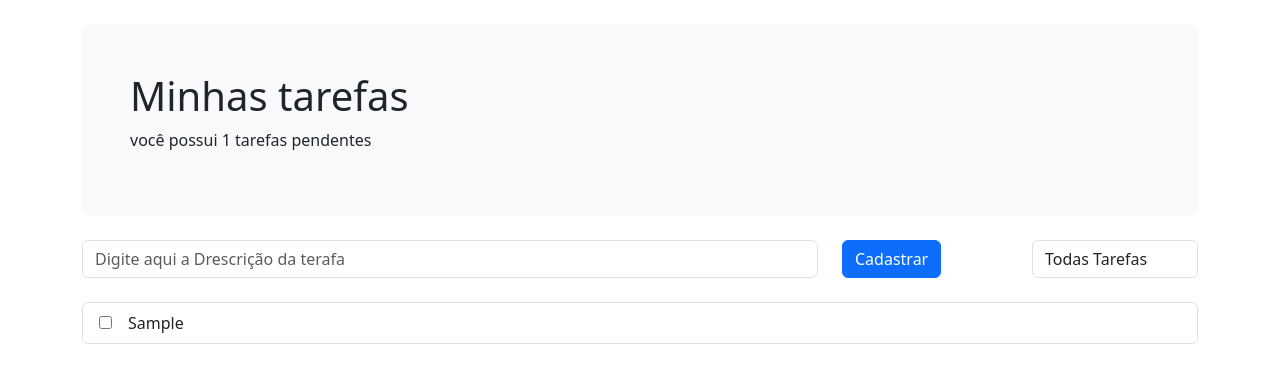
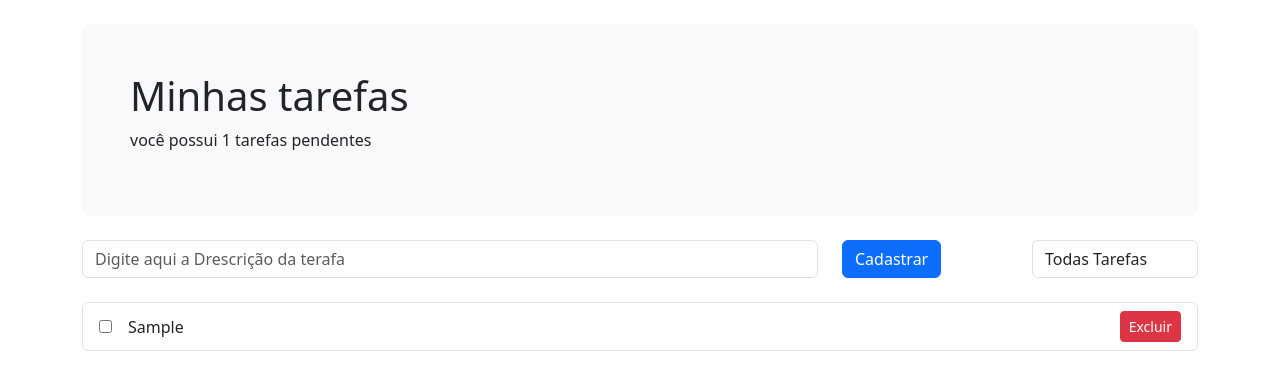
Before and after one commit to Willsmt/todo-vue, a Vue app: page / in a window 1280 px wide. Both pictures are taken after typing "Sample" into the empty fields and a click on the button "Cadastrar". Shown: the top 390 px of the page. Built offline with nearby package versions, Linux system fonts and the light colour scheme.

Commit message:
colocando botao para excluir a tarefa

```diff
--- a/src/App.vue
+++ b/src/App.vue
@@ -39,6 +39,10 @@ const cadastraTarefa = () => {
   estado.tarefas.push(tarefaNova);
   estado.tarefaTemp = "";
 };
+
+const deletarTarefa = (tarefa) => {
+  estado.tarefas = estado.tarefas.filter((t) => t !== tarefa);
+};
 </script>
 
 <template>
@@ -50,6 +54,6 @@ const cadastraTarefa = () => {
       :edita-tarefa-temp="(evento) => (estado.tarefaTemp = evento.target.value)"
       :cadastra-taterefa="cadastraTarefa"
     />
-    <ListaDeTarefas :tarefas="getTarefasfiltradas()" />
+    <ListaDeTarefas :tarefas="getTarefasfiltradas()" @deletar="deletarTarefa" />
   </div>
 </template>
--- a/src/components/ListaDeTarefas.vue
+++ b/src/components/ListaDeTarefas.vue
@@ -1,14 +1,16 @@
 <script setup>
 const props = defineProps(["tarefas"]);
+const emit = defineEmits(["deletar"]);
 </script>
 
 <template>
   <ul class="list-group mt-4" v-if="props.tarefas.length > 0">
     <li
-      class="list-group-item"
+      class="list-group-item d-flex justify-content-between align-items-center"
       v-for="tarefa in props.tarefas"
       :key="tarefa.titulo"
     >
+      <div>
         <input
           :checked="tarefa.finalizada"
           :id="tarefa.titulo"
@@ -22,6 +24,15 @@ const props = defineProps(["tarefas"]);
         >
           {{ tarefa.titulo }}
         </label>
+      </div>
+
+      <!-- Botão de deletar alinhado à direita -->
+      <button
+        class="btn btn-danger btn-sm ms-auto"
+        @click="emit('deletar', tarefa)"
+      >
+        Excluir
+      </button>
     </li>
   </ul>
 
```
Lines whose indentation alone changed are shown as unchanged.
